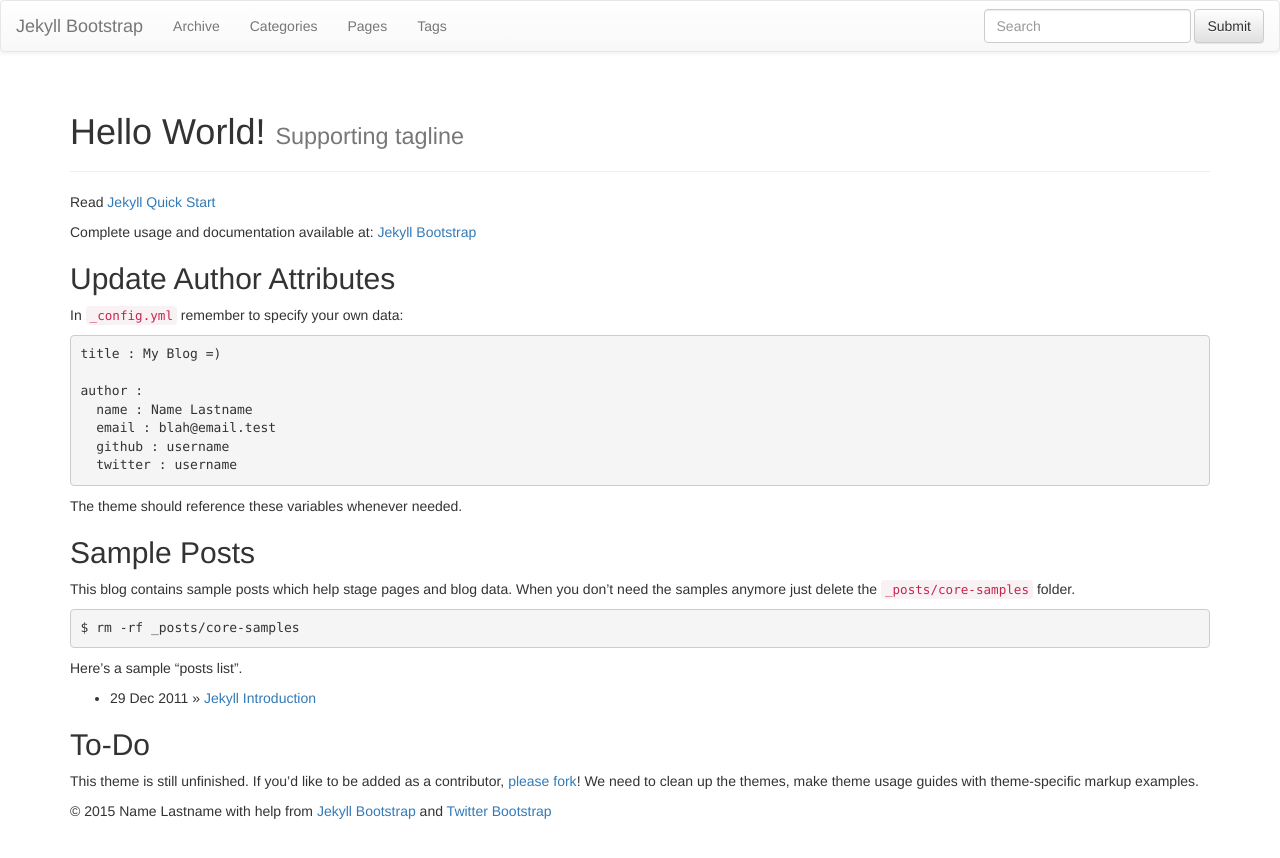
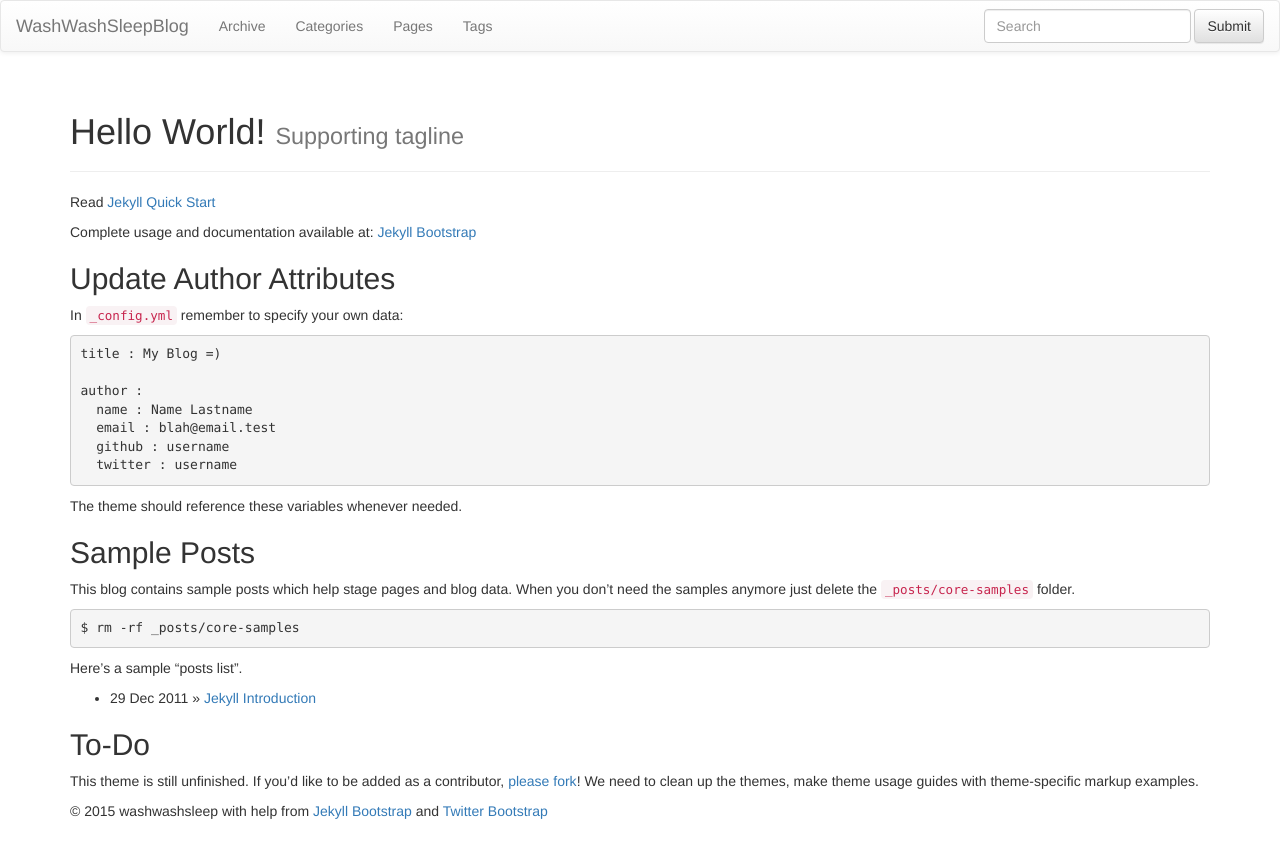
Before and after one commit to washwashsleep/blog, a Jekyll site: the page built from index.md, in a window 1280 px wide. Shown: the top 858 px of the page. Built offline with Jekyll 4.4.1, drawn with Linux system fonts in a browser that asks for light colours; nearby versions of some CDN libraries; library files that are not in the unit come from our copies.

Commit message:
設定config文件

```diff
--- a/_config.yml
+++ b/_config.yml
@@ -8,13 +8,13 @@
 # Themes are encouraged to use these universal variables
 # so be sure to set them if your theme uses them.
 #
-title : Jekyll Bootstrap
+title : WashWashSleepBlog
 tagline: Site Tagline
 author :
-  name : Name Lastname
-  email : blah@email.test
-  github : username
-  twitter : username
+  name : washwashsleep
+  email : washwashsleep@email.com
+  github : washwashsleep
+  twitter : washwashsleep
   feedburner : feedname
 
 # The production_url is only used when full-domain names are needed
```
